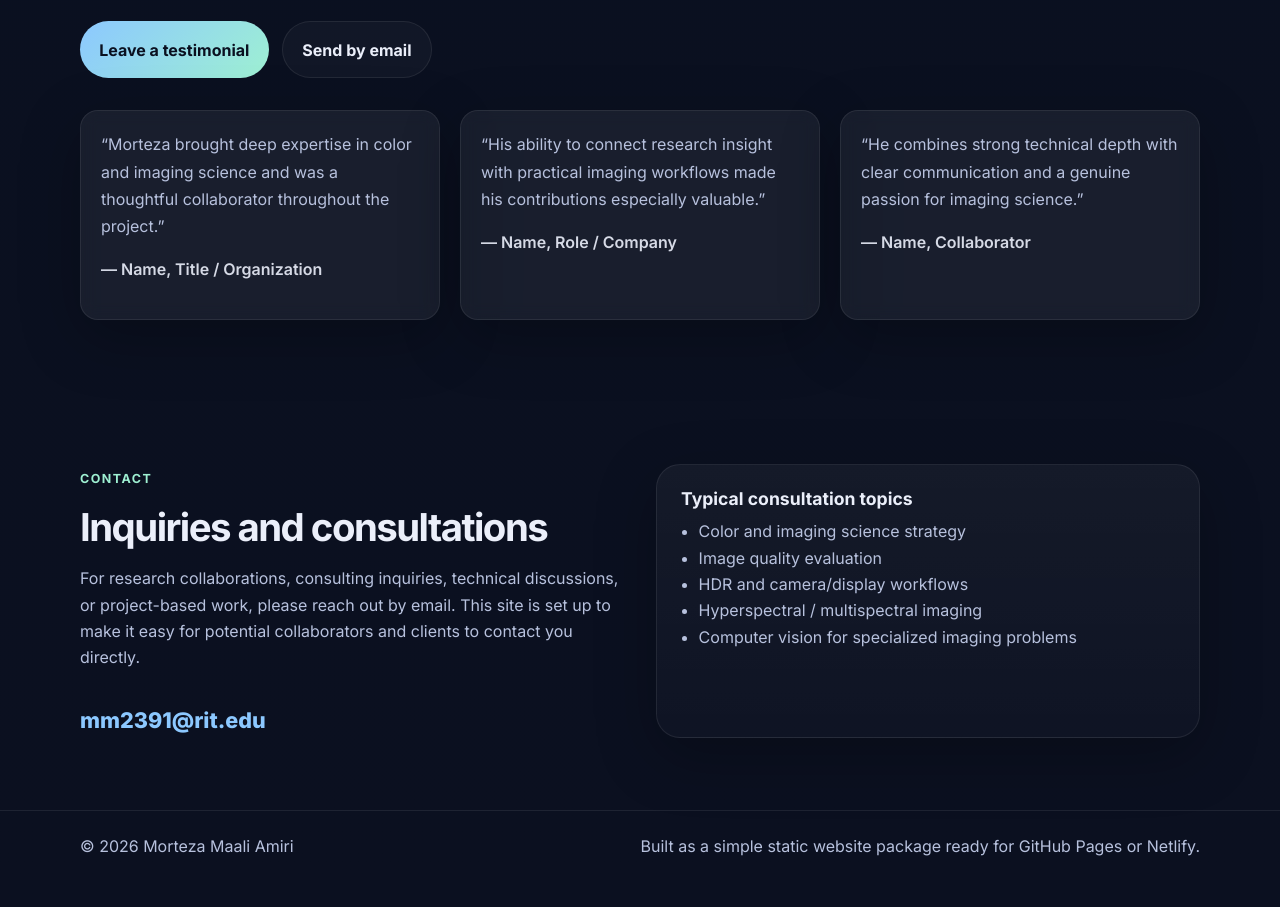
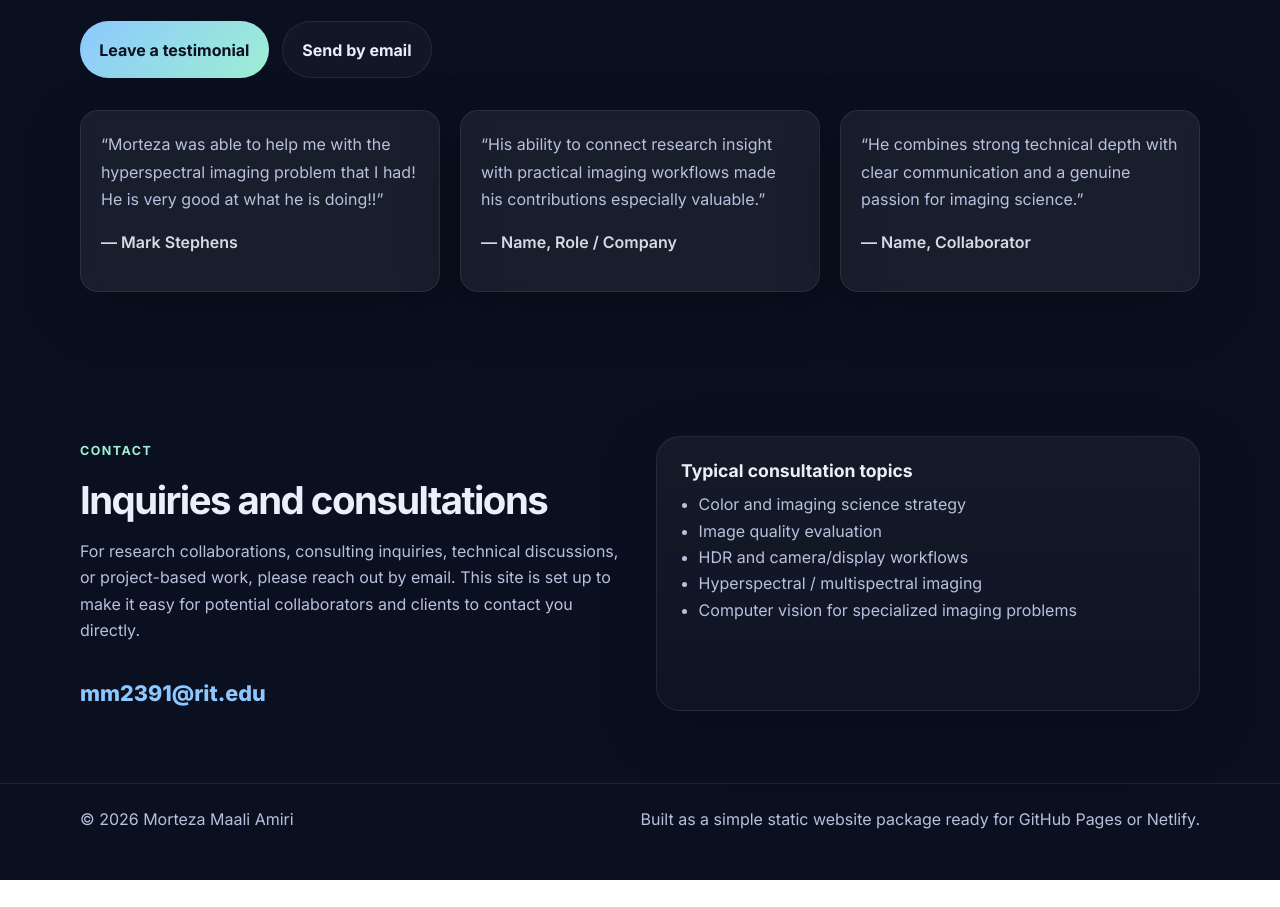
Before and after one commit to mortezmaali/morteza-portfolio, a plain HTML site: page index.html in a window 1280 px wide. Shown: the part 3981-4888 px from the top of the page. After the commit the page ends 4861 px from the top, so only its background shows below. Drawn offline with Linux system fonts and the light colour scheme.

Commit message:
index.html

```diff
--- a/index.html
+++ b/index.html
@@ -211,9 +211,9 @@
         <div class="testimonials-grid">
           <article class="testimonial-card">
             <p class="testimonial-text">
-              “Morteza brought deep expertise in color and imaging science and was a thoughtful collaborator throughout the project.”
+              “Morteza was able to help me with the hyperspectral imaging problem that I had! He is very good at what he is doing!!”
             </p>
-            <p class="testimonial-author">— Name, Title / Organization</p>
+            <p class="testimonial-author">— Mark Stephens </p>
           </article>
 
           <article class="testimonial-card">
```
